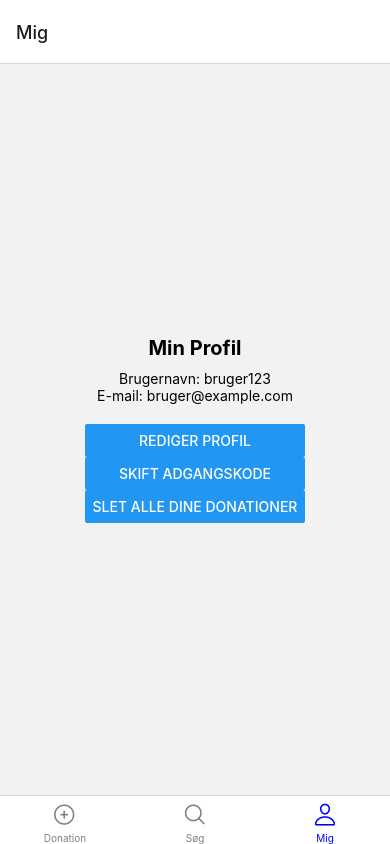
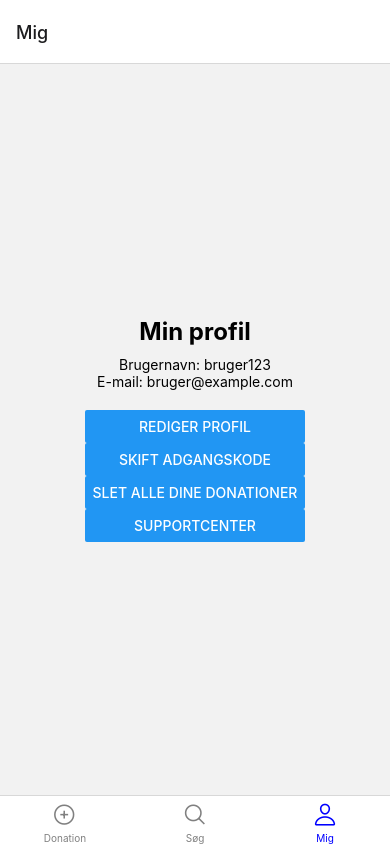
Before and after one commit to helenarosendahl/MadspildsApp, a React Native app: screen /Mig in a window 390 px wide. Built offline with nearby package versions, Linux system fonts and the light colour scheme; what expo-sqlite would draw is missing.

Commit message:
supportcenter

```diff
--- a/components/UserProfile.js
+++ b/components/UserProfile.js
@@ -17,6 +17,9 @@ function UserProfile() {
   const handleChangePassword = () => {
 
   };
+  const handleSupportCenter = () => {
+
+  };
 
   const handleDeleteDonations = () => {
     deleteAllDonations()
@@ -33,7 +36,7 @@ function UserProfile() {
 
   return (
     <View style={styles.container}>
-      <Text style={styles.heading}>Min Profil</Text>
+       <Text style = {styles.heading}>Min profil</Text>
       <Text>Brugernavn: {userData.username}</Text>
       <Text>E-mail: {userData.email}</Text>
 
@@ -41,9 +44,8 @@ function UserProfile() {
         <Button title="Rediger Profil" onPress={handleEditProfile} />
         <Button title="Skift Adgangskode" onPress={handleChangePassword} />
         <Button title="Slet alle dine donationer" onPress={handleDeleteDonations} />
+        <Button title="Supportcenter" onPress={handleSupportCenter} />
       </View>
-
-      {/* Tidligere donationer og anmodninger kan tilføjes her */}
     </View>
   );
 }
@@ -62,6 +64,14 @@ const styles = StyleSheet.create({
   buttonContainer: {
     marginTop: 20,
   },
+  heading: {
+    fontSize: 24,
+        fontWeight: 'bold',
+        marginBottom: 10,
+        color: 'black',
+        textAlign: 'center',
+  }
+
 });
 
 export default UserProfile;
```
